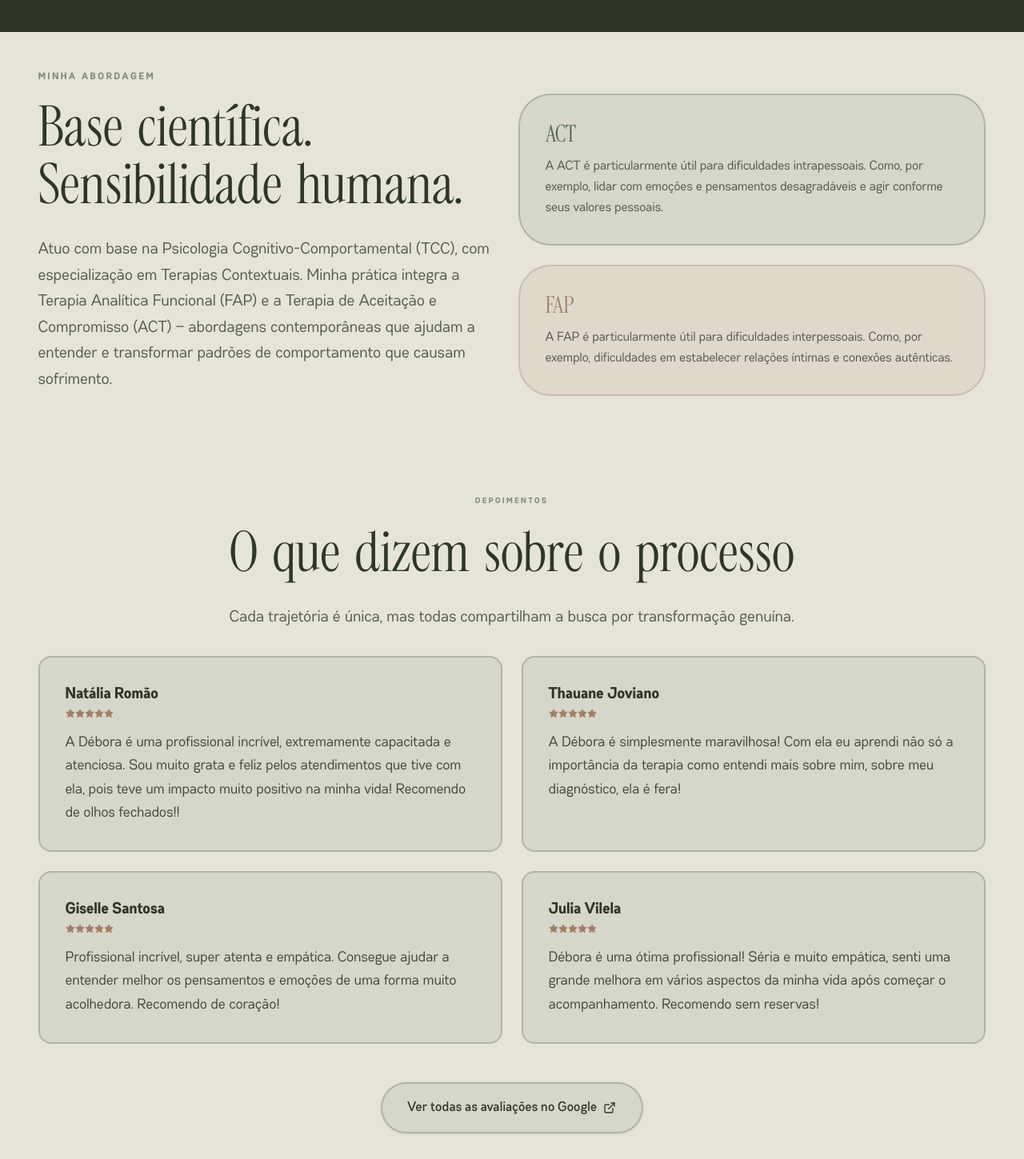
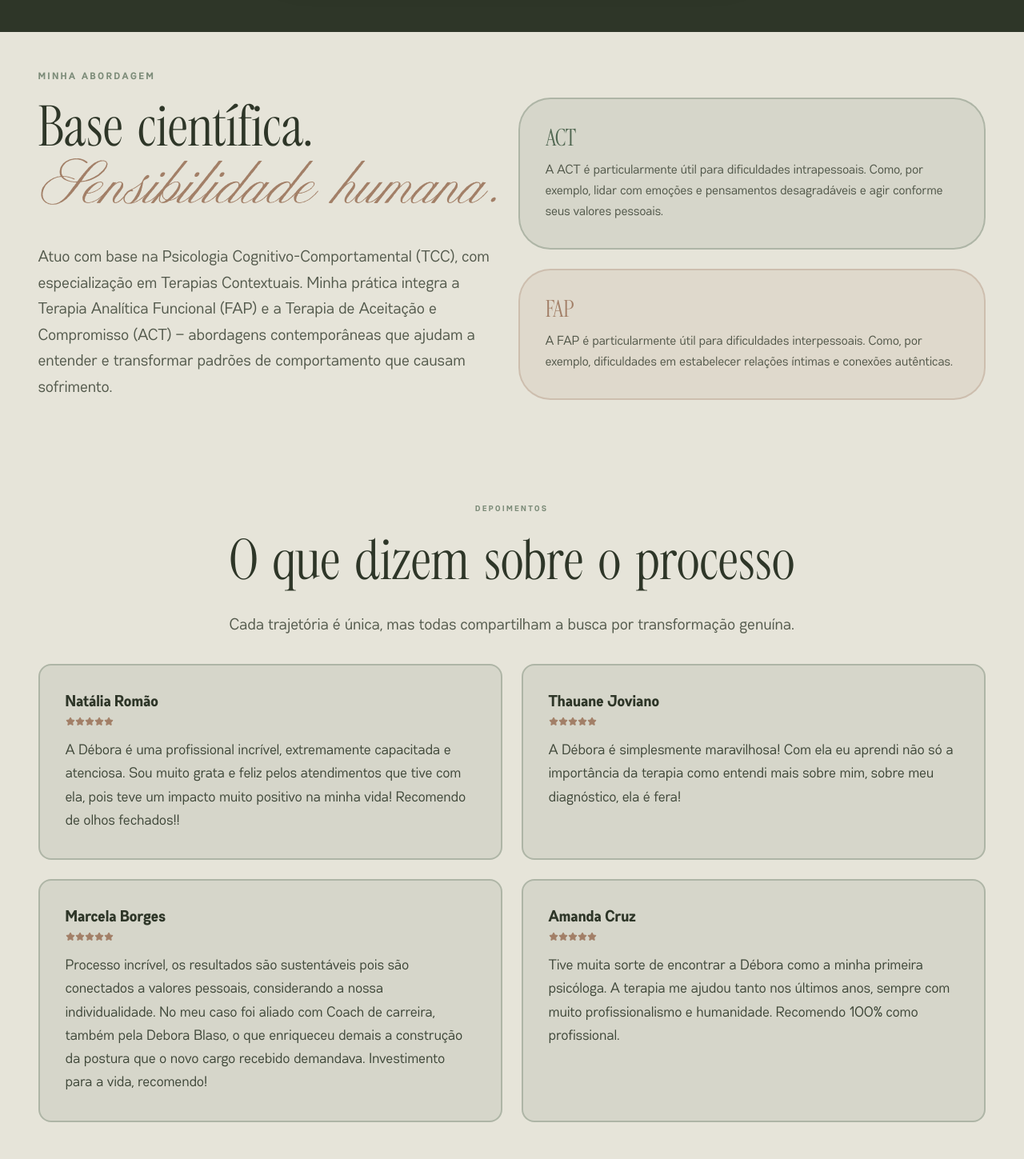
Before and after one commit to gmmdevbr/debora-blaso, a React (Vite) app: page / in a window 1280 px wide. Shown: the part 4440-5889 px from the top of the page at 80% size. Built offline with nearby package versions, Linux system fonts and the light colour scheme.

Commit message:
feat: update reviews and posts

```diff
--- a/src/components/Abordagem.tsx
+++ b/src/components/Abordagem.tsx
@@ -10,7 +10,8 @@ export function Abordagem() {
             Minha Abordagem
           </span>
           <h2 className="font-display text-4xl sm:text-5xl lg:text-7xl mb-4 sm:mb-6 leading-none text-monstera">
-            Base científica. Sensibilidade humana.
+            Base científica. <br className="hidden sm:block" />
+            <span className="italic text-walnut font-script">Sensibilidade humana.</span>
           </h2>
           <p className="text-xl opacity-80 leading-relaxed mb-8 text-monstera">
             Atuo com base na Psicologia Cognitivo-Comportamental (TCC), com
--- a/src/components/Contact.tsx
+++ b/src/components/Contact.tsx
@@ -2,7 +2,7 @@ import { ArrowUpRight } from 'lucide-react';
 
 export function Contact() {
   return (
-    <section className="py-16 px-6 md:px-12 bg-summer-sand">
+    <section className="py-12 px-6 md:px-12 bg-summer-sand">
       <div className="max-w-3xl mx-auto text-center reveal">
         <h2 className="font-display text-4xl sm:text-5xl lg:text-6xl text-monstera mb-6">
           Tem dúvidas?
--- a/src/components/Footer.tsx
+++ b/src/components/Footer.tsx
@@ -1,6 +1,6 @@
 export function Footer() {
   return (
-    <footer className="bg-monstera text-summer-sand py-12 sm:py-16 px-6 md:px-12 border-t-2 border-summer-sand/10">
+    <footer className="bg-monstera text-summer-sand py-12 px-6 md:px-12 border-t-2 border-summer-sand/10">
       <div className="max-w-7xl mx-auto flex flex-col md:flex-row justify-between items-center gap-6 sm:gap-8 text-center md:text-left">
         <div>
           <img
--- a/src/components/Instagram.tsx
+++ b/src/components/Instagram.tsx
@@ -1,7 +1,12 @@
 import { ExternalLink, Instagram as InstagramIcon } from 'lucide-react';
 import { InstagramEmbed } from 'react-social-media-embed';
 
-const POST_URL = 'https://www.instagram.com/p/DRxuT_wDv-H/';
+const POST_URLS = [
+  'https://www.instagram.com/p/DRxuT_wDv-H/',
+  'https://www.instagram.com/p/DTQ0YIIkvgG/',
+  'https://www.instagram.com/p/DSNKXEFDjVo/',
+  'https://www.instagram.com/p/DTOdE1rDvsh/',
+];
 
 export function InstagramConnect() {
   return (
@@ -26,19 +31,19 @@ export function InstagramConnect() {
           </div>
         </div>
         <div className="grid grid-cols-1 sm:grid-cols-2 lg:grid-cols-4 gap-6 reveal delay-200">
-          {[...Array(4)].map((_, index) => (
+          {POST_URLS.map((url, index) => (
             <div
               key={index}
               className="group relative bg-white rounded-2xl overflow-hidden border-2 border-monstera/10 hover:border-lambs-ear/40 transition-all duration-500 ease-in-out hover:shadow-xl"
             >
               <div className="instagram-embed-wrapper instagram-crop">
                 <InstagramEmbed
-                  url={POST_URL}
+                  url={url}
                   width="100%"
                 />
               </div>
               <a
-                href={POST_URL}
+                href={url}
                 target="_blank"
                 rel="noopener noreferrer"
                 className="absolute top-4 right-4 z-10 bg-summer-sand/95 backdrop-blur-sm p-2 rounded-full opacity-0 group-hover:opacity-100 transition-all duration-500 ease-in-out hover:bg-lambs-ear"
--- a/src/components/Reviews.tsx
+++ b/src/components/Reviews.tsx
@@ -27,18 +27,18 @@ const testimonials: Testimonial[] = [
   },
   {
     id: 3,
-    name: 'Giselle Santosa',
+    name: 'Marcela Borges',
     content:
-      'Profissional incrível, super atenta e empática. Consegue ajudar a entender melhor os pensamentos e emoções de uma forma muito acolhedora. Recomendo de coração!',
-    initial: 'G',
+      'Processo incrível, os resultados são sustentáveis pois são conectados a valores pessoais, considerando a nossa individualidade. No meu caso foi aliado com Coach de carreira, também pela Debora Blaso, o que enriqueceu demais a construção da postura que o novo cargo recebido demandava. Investimento para a vida, recomendo!',
+    initial: 'M',
     rating: 5,
   },
   {
     id: 4,
-    name: 'Julia Vilela',
+    name: 'Amanda Cruz',
     content:
-      'Débora é uma ótima profissional! Séria e muito empática, senti uma grande melhora em vários aspectos da minha vida após começar o acompanhamento. Recomendo sem reservas!',
-    initial: 'J',
+      'Tive muita sorte de encontrar a Débora como a minha primeira psicóloga. A terapia me ajudou tanto nos últimos anos, sempre com muito profissionalismo e humanidade. Recomendo 100% como profissional.',
+    initial: 'A',
     rating: 5,
   },
 ];
```
